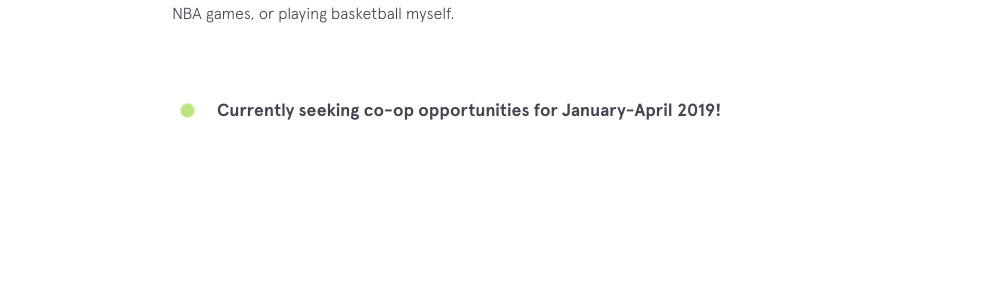
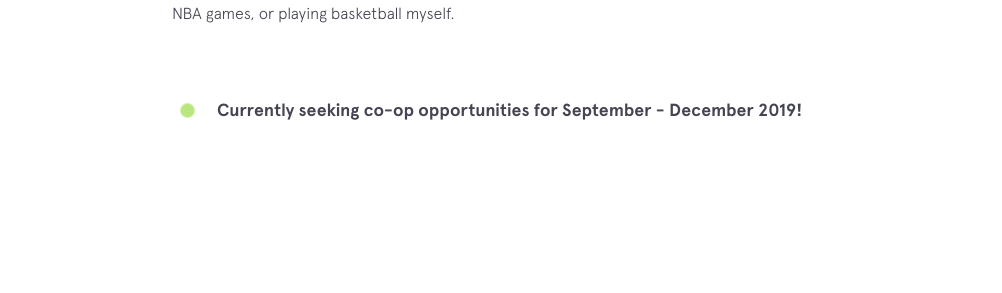
Before and after one commit to PronoyC/pronoyc.github.io, a Jekyll site: the page built from index.html, in a window 1280 px wide and 900 px high, scrolled down 1107 px. Shown: the part 161-454 px from the top of the window, without its empty margins (278-1280 px from the left). Built offline with Jekyll 4.4.1, drawn with Linux system fonts in a browser that asks for light colours; nearby versions of some CDN libraries.

Commit message:
Update employment-status.html

```diff
--- a/_includes/employment-status.html
+++ b/_includes/employment-status.html
@@ -3,5 +3,5 @@
     <div class="status__light__ring"></div>
     <div class="status__light__led"></div>
   </div>
-  <div class="status__message">Currently seeking co-op opportunities for January-April 2019!</div>
+  <div class="status__message">Currently seeking co-op opportunities for September - December 2019!</div>
 </a>
```
